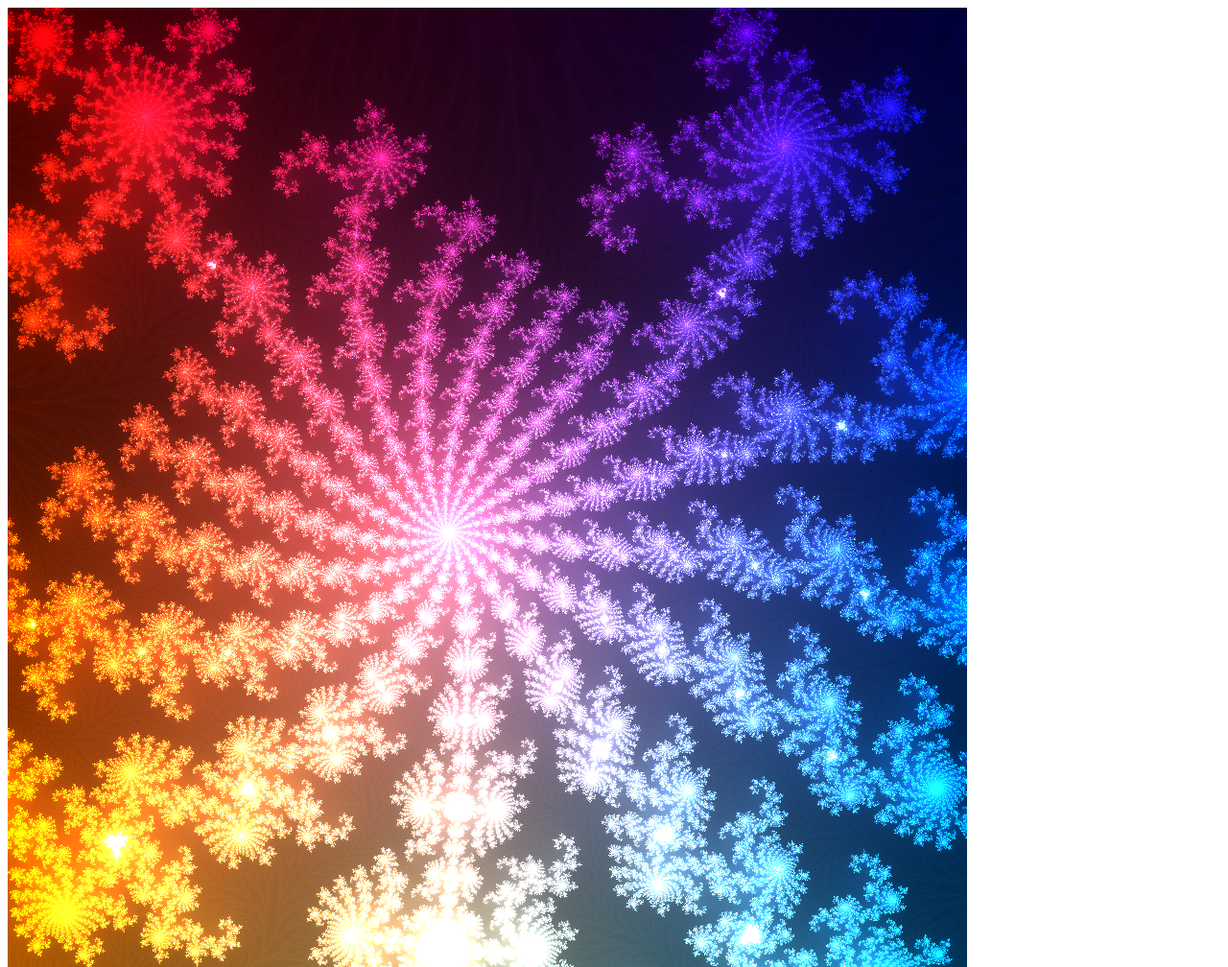
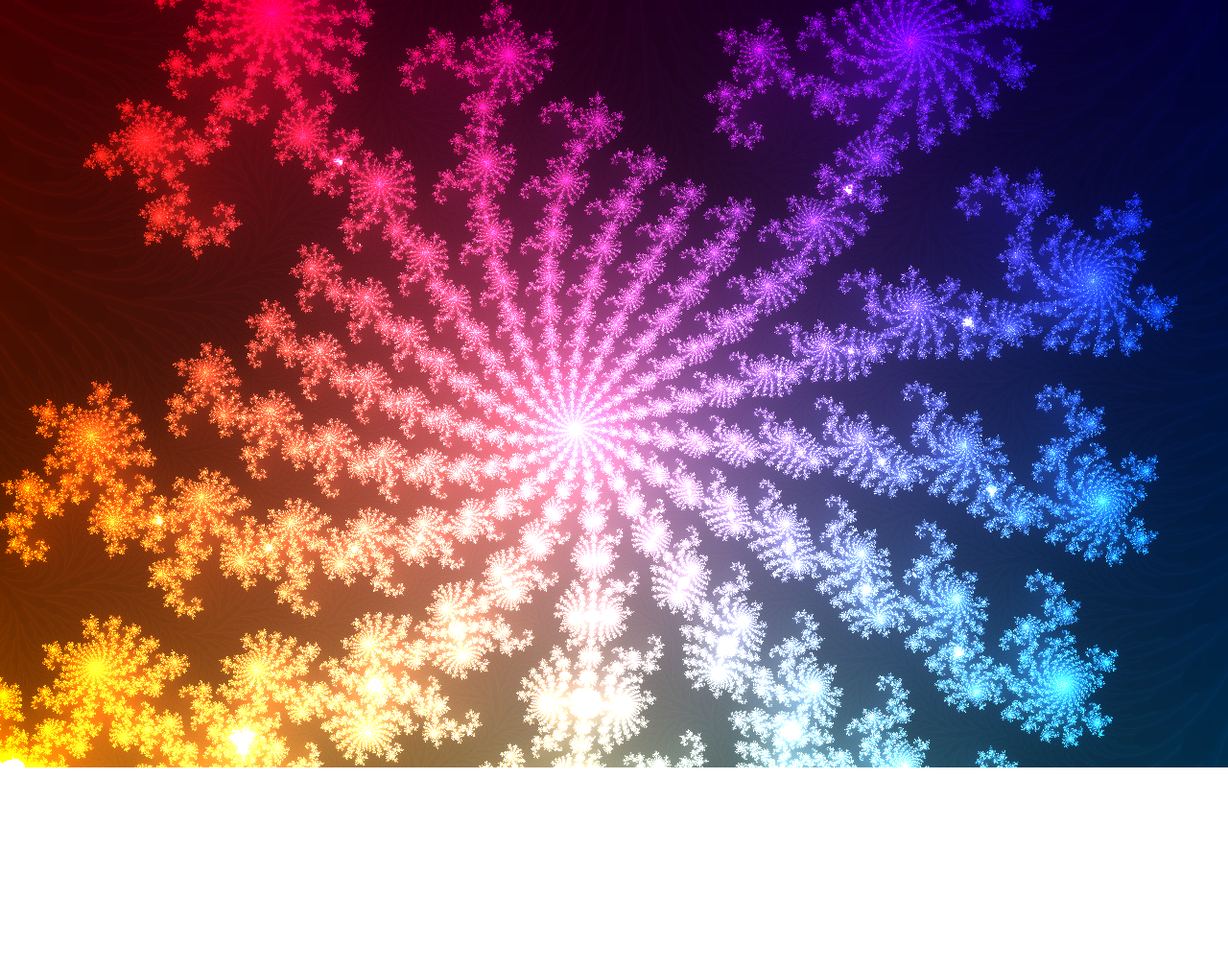
Before and after one commit to Christian-Adler/js_fractal, a plain HTML site: page index.html in a window 1280 px wide. Shown: the whole page at 96% size. After the commit the page ends 804 px from the top, so only its background shows below. Drawn offline with Linux system fonts and the light colour scheme.

Commit message:
draw full browser

```diff
--- a/index.html
+++ b/index.html
@@ -3,6 +3,13 @@
 <head>
     <meta charset="UTF-8">
     <title>Fractal</title>
+    <style>
+        * {
+            padding: 0;
+            margin: 0;
+            overflow: hidden;
+        }
+    </style>
 </head>
 <body>
 <canvas id="canvas" height="1000" width="1000"></canvas>
--- a/main.js
+++ b/main.js
@@ -1,21 +1,27 @@
-const ctx = document.getElementById("canvas").getContext("2d");
+const canvas = document.getElementById("canvas");
+const ctx = canvas.getContext("2d");
+
+const zoom = 100000; // 2000;
+const times = 2000;
+const scaleX = 0.233; //0.12
+const scaleY = 0.655; // 0.82
 
 const atom = (x, y, c) => {
   ctx.fillStyle = c;
   ctx.fillRect(x, y, 3, 3);
 };
 
-const dim = 1000;
-const centerX = dim / 2;
-const centerY = dim / 2;
+function draw() {
+  canvas.height = window.innerHeight;
+  canvas.width = window.innerWidth;
 
-const zoom = 100000; // 2000;
-const times = 2000;
-const scaleX = 0.233; //0.12
-const scaleY = 0.655; // 0.82
+  const dimX = canvas.width;
+  const dimY = canvas.height;
+  const centerX = dimX / 2;
+  const centerY = dimY / 2;
 
-for (let y = 0; y < dim; y++) {
-  for (let x = 0; x < dim; x++) {
+  for (let y = 0; y < dimY; y++) {
+    for (let x = 0; x < dimX; x++) {
       const dx = (x - centerX) / zoom - scaleX;
       const dy = (y - centerY) / zoom - scaleY;
 
@@ -31,12 +37,23 @@ for (let y = 0; y < dim; y++) {
         const H = d > 200;
 
         if (H) {
-        let r = t * 3 * ((dim - x) / dim);
-        let g = t * 1.5 * (y / dim);
-        let b = t * 2.5 * (x / dim);
+          let r = t * 3 * ((dimX - x) / dimX);
+          let g = t * 1.5 * (y / dimY);
+          let b = t * 2.5 * (x / dimX);
           atom(x, y, `rgb(${r},${g},${b})`);
           break;
         }
       }
     }
   }
+}
+
+
+draw();
+
+let timer = null;
+
+window.addEventListener("resize", () => {
+  clearTimeout(timer);
+  timer = setTimeout(draw, 400);
+});
```
Lines whose indentation alone changed are shown as unchanged.
